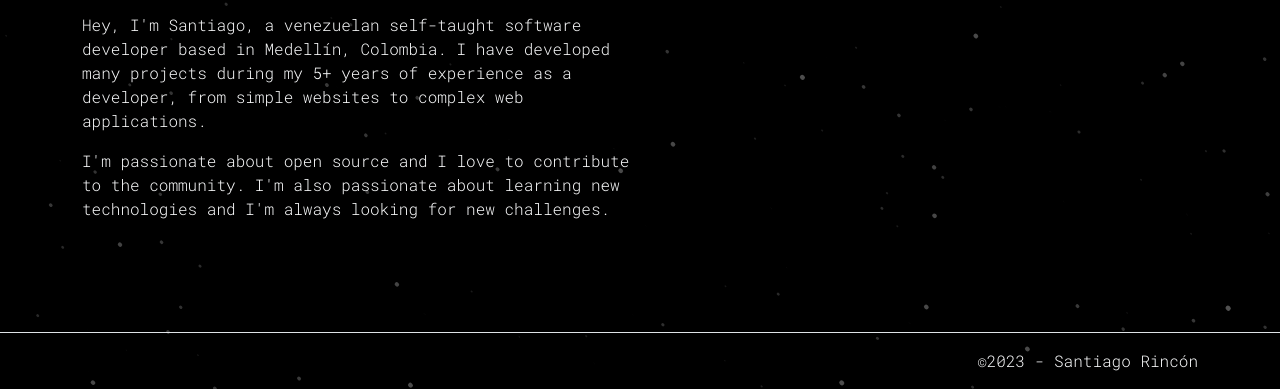
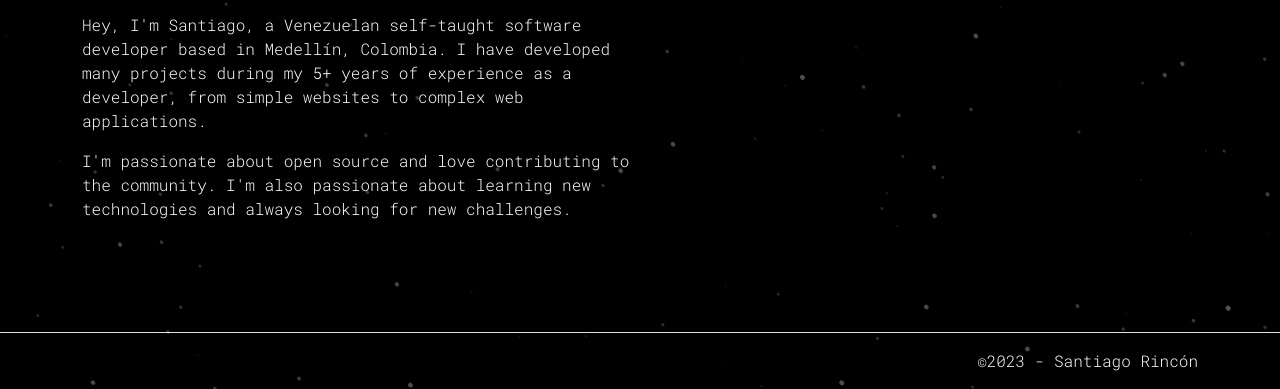
Before and after one commit to alexsc6955/alexsc6955.github.io, a plain HTML site: page index.html in a window 1280 px wide. Shown: the part 411-800 px from the top of the page. Drawn offline with nearby package versions, Linux system fonts and the light colour scheme.

Commit message:
Fix typos and improve sentence structure in index.html

```diff
--- a/index.html
+++ b/index.html
@@ -83,10 +83,10 @@
               Software Developer | Open Source Enthusiast | Passionate Self-taught
             </p>
             <p>
-              Hey, I'm Santiago, a venezuelan self-taught software developer based in Medellín, Colombia. I have developed many projects during my 5+ years of experience as a developer, from simple websites to complex web applications.
+              Hey, I'm Santiago, a Venezuelan self-taught software developer based in Medellín, Colombia. I have developed many projects during my 5+ years of experience as a developer, from simple websites to complex web applications.
             </p>
             <p>
-              I'm passionate about open source and I love to contribute to the community. I'm also passionate about learning new technologies and I'm always looking for new challenges.
+              I'm passionate about open source and love contributing to the community. I'm also passionate about learning new technologies and always looking for new challenges.
             </p>
             <!-- <a href="#about" class="btn btn-primary w-50">
               More about me
```
